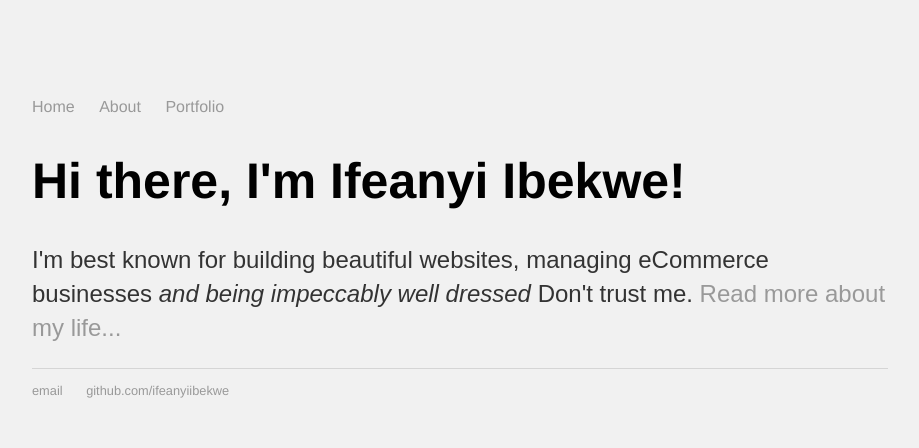
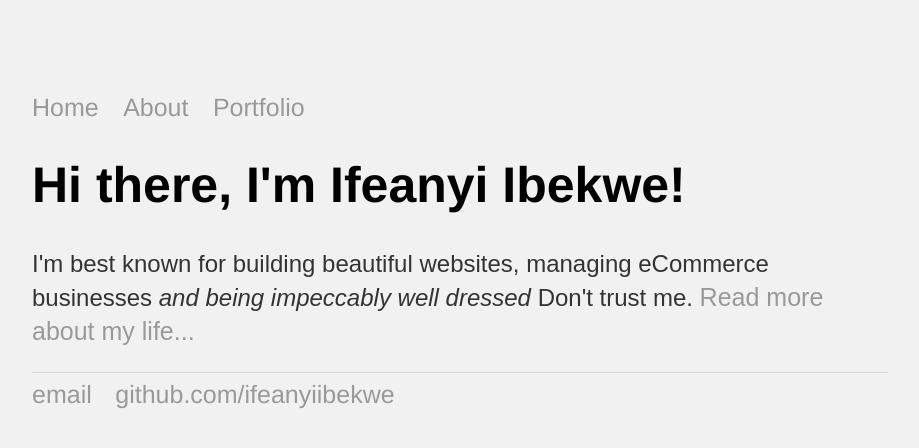
Before and after one commit to IfeanyiIbekwe/ifeanyiibekwe.github.io, a Jekyll site: the page built from index.html, in a window 1280 px wide. Shown: the top 448 px of the page, without its empty margins (180-1099 px from the left). Built offline with Jekyll 4.4.1, drawn with Linux system fonts in a browser that asks for light colours.

Commit message:
Update main.css

```diff
--- a/css/main.css
+++ b/css/main.css
@@ -1,6 +1,6 @@
 
 
-a { text-decoration: none; color: #999;  font-weight: 100; }
+a { text-decoration: none; color: #999;  font-weight: 100;font-size: 25px; }
 a:hover { text-decoration: underline; }
 
 p, ul { font-size: 1.5em; line-height: 1.4em; color: #333; }
```
